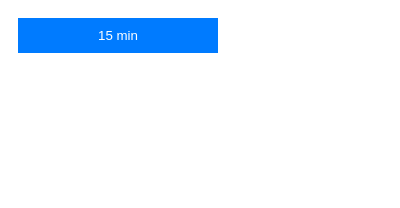
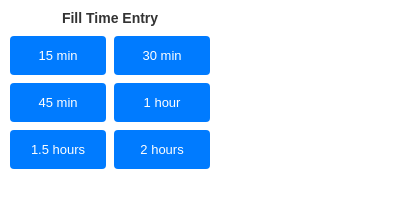
Before and after one commit to barturba/serviceNowAutoFill, a browser extension: page popup.html in a window 400 px wide. Drawn offline with Linux system fonts and the light colour scheme.

Commit message:
Revamp popup.html and popup.js to enhance time entry interface and functionality. Updated HTML structure to include a title and a grid layout for multiple time options. Refactored JavaScript to attach event listeners to dynamic buttons, allowing for flexible time entry selection and improved user experience. Ensured successful script execution closes the popup on completion.

```diff
--- a/popup.html
+++ b/popup.html
@@ -3,13 +3,53 @@
 <head>
   <title>Time Entry</title>
   <style>
-    body { font-family: Arial; padding: 10px; width: 200px; }
-    button { width: 100%; padding: 10px; background: #007bff; color: white; border: none; cursor: pointer; }
-    button:hover { background: #0056b3; }
+    body {
+      font-family: Arial;
+      padding: 10px;
+      width: 200px;
+      margin: 0;
+    }
+    h3 {
+      margin: 0 0 10px 0;
+      font-size: 14px;
+      color: #333;
+      text-align: center;
+    }
+    .button-grid {
+      display: grid;
+      grid-template-columns: 1fr 1fr;
+      gap: 8px;
+    }
+    button {
+      padding: 12px 8px;
+      background: #007bff;
+      color: white;
+      border: none;
+      border-radius: 4px;
+      cursor: pointer;
+      font-size: 13px;
+      font-weight: 500;
+      transition: background 0.2s;
+    }
+    button:hover {
+      background: #0056b3;
+    }
+    button:active {
+      background: #004085;
+      transform: scale(0.98);
+    }
   </style>
 </head>
 <body>
-  <button id="fillBtn">15 min</button>
+  <h3>Fill Time Entry</h3>
+  <div class="button-grid">
+    <button class="time-btn" data-time="15 minutes">15 min</button>
+    <button class="time-btn" data-time="30 minutes">30 min</button>
+    <button class="time-btn" data-time="45 minutes">45 min</button>
+    <button class="time-btn" data-time="1 hour">1 hour</button>
+    <button class="time-btn" data-time="1 hour 30 minutes">1.5 hours</button>
+    <button class="time-btn" data-time="2 hours">2 hours</button>
+  </div>
   <script src="popup.js"></script>
 </body>
 </html>
--- a/popup.js
+++ b/popup.js
@@ -1,4 +1,8 @@
-document.getElementById('fillBtn').addEventListener('click', () => {
+// Get all time buttons and add click listeners
+document.querySelectorAll('.time-btn').forEach(button => {
+  button.addEventListener('click', () => {
+    const timeValue = button.getAttribute('data-time');
+
     chrome.tabs.query({ active: true, currentWindow: true }, (tabs) => {
       const tabId = tabs[0].id;
 
@@ -6,7 +10,7 @@ document.getElementById('fillBtn').addEventListener('click', () => {
       chrome.scripting.executeScript({
         target: { tabId },
         func: fillTimeInNestedFrame,
-      args: ['15 minutes']
+        args: [timeValue]
       }, (results) => {
         if (chrome.runtime.lastError) {
           console.error(chrome.runtime.lastError);
@@ -14,11 +18,16 @@ document.getElementById('fillBtn').addEventListener('click', () => {
         } else if (results && results[0].result) {
           const result = results[0].result;
           if (result.success) {
-          alert('Time filled successfully!');
+            // Close popup on success
+            window.close();
           } else {
             alert('Failed: ' + (result.error || 'Unknown error'));
           }
+        } else {
+          // Close popup if no results (script injected successfully)
+          window.close();
         }
+      });
     });
   });
 });
```
Lines whose indentation alone changed are shown as unchanged.
